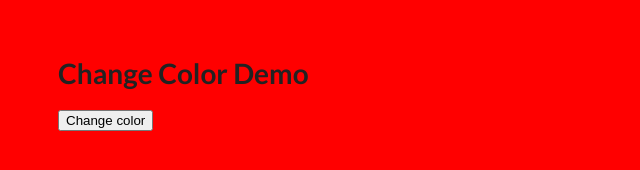
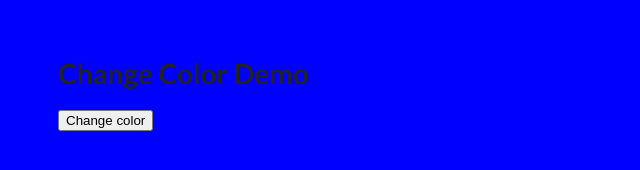
Before and after one commit to quartzmo/beginner-ghpages, a plain HTML site: page index.html in a window 1280 px wide. Both pictures are taken after a click on the button "Change color". Shown: the whole page, without its empty margins (0-640 px from the left). Drawn offline with Linux system fonts and the light colour scheme.

Commit message:
Update index.html

```diff
--- a/index.html
+++ b/index.html
@@ -15,7 +15,7 @@
   <body>
   <script>
     function changecolor() {
-      document.body.style.color = "blue";
+      document.body.style['background-color'] = "blue";
       console.log(document.body);
     }
   </script>
```
